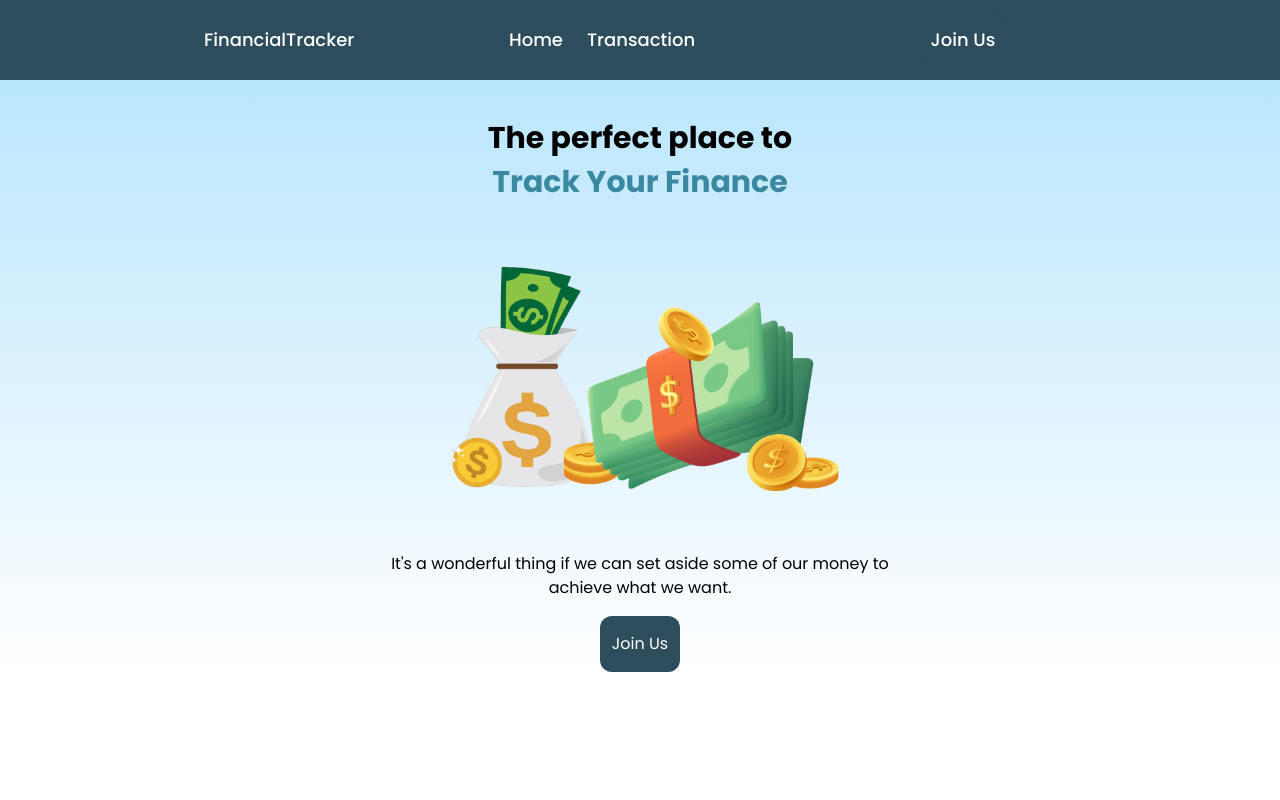
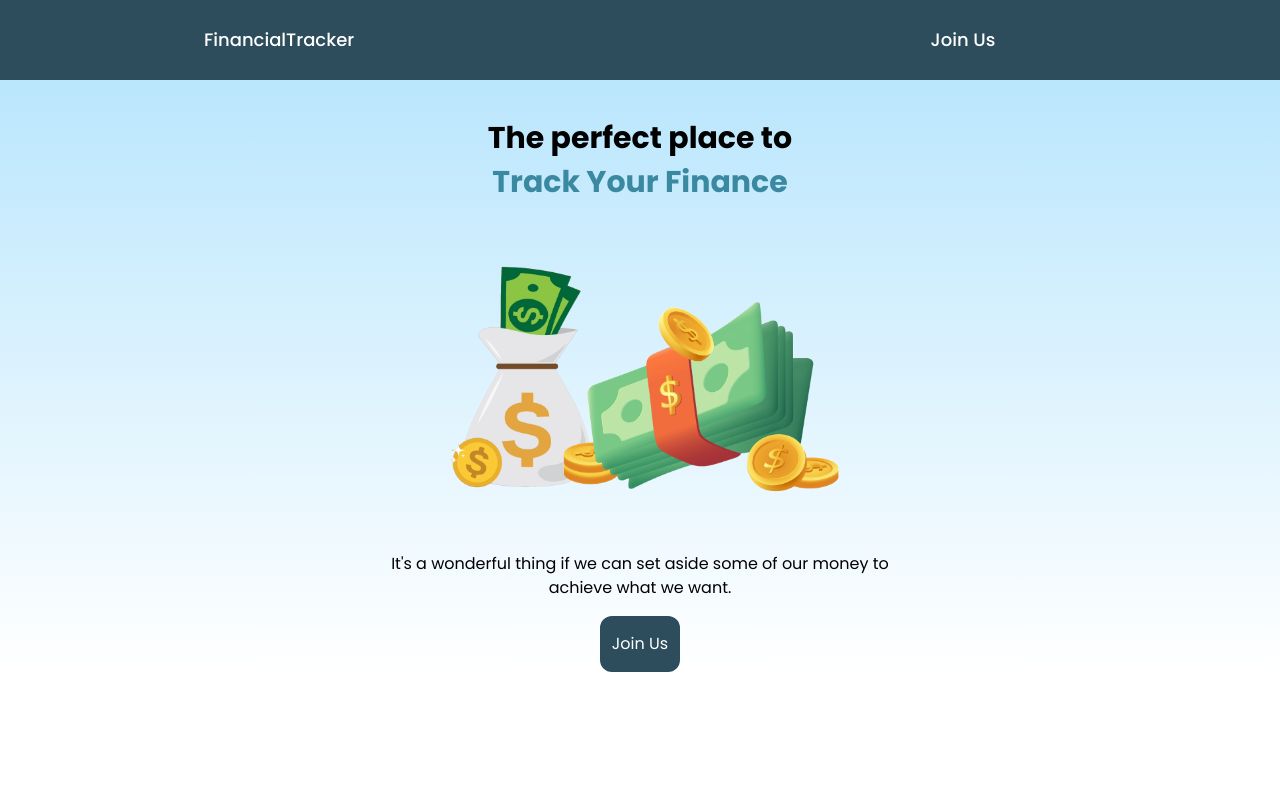
Before and after one commit to MahesaInsan/FinanceTracker, a React (Vite) app in the folder r-frontend/: page / in a window 1280 px wide. Shown: the top 800 px of the page. Built offline with nearby package versions, Linux system fonts and the light colour scheme; no server answers; the HTML template or start-up script is replaced by a standard one.

Commit message:
Fixed home page navbar and join us button

```diff
--- /dev/null
+++ b/r-frontend/src/components/partial/DefaultNav.jsx
@@ -0,0 +1,27 @@
+import React from 'react'
+import { Link } from 'react-router-dom'
+
+export default function DefaultNav() {
+  return (
+    <>
+      <header className="flex flex-row justify-between px-4 lg:px-[15%] py-5 bg-primaryColor text-white font-medium text-lg sticky top-0 mb-[4rem] h-[5rem] align-middle items-center">
+        <div className="flex">
+          <Link className="p-3" to="/">
+            FinancialTracker
+          </Link>
+        </div>
+        <div className="flex">
+          <div
+            className="flex justify-center items-center w-[150px] h-[65px] md:w-[250px]"
+          >
+              <Link to="/login" className=" rounded-2xl">
+                <div className="flex bg-[#2D4D5D] rounded-xl h-[3.5rem] w-[5rem] align-middle items-center justify-center">
+                  <button className="text-white ">Join Us</button>
+                </div>
+              </Link>
+          </div>
+        </div>
+      </header>
+    </>
+  )
+}
--- a/r-frontend/src/components/welcomeComponents/Tops.jsx
+++ b/r-frontend/src/components/welcomeComponents/Tops.jsx
@@ -1,5 +1,6 @@
 import React from 'react';
 import welomeimg from '/welcome-money.png'
+import { Link } from 'react-router-dom';
 
 export default function Tops() {
     return (
@@ -21,11 +22,13 @@ export default function Tops() {
                <p>{`It's`} a wonderful thing if we can set aside some of our money to achieve what we want.</p>
             </div>
 
+            <Link to="/login">
             <div className='flex bg-[#2D4D5D] rounded-xl h-[3.5rem] w-[5rem] align-middle items-center justify-center'>
               <button className=' text-white '>
                 Join Us
               </button>
             </div>
+            </Link>
         </div>
     );
 }
--- a/r-frontend/src/views/Welcome.jsx
+++ b/r-frontend/src/views/Welcome.jsx
@@ -1,15 +1,17 @@
-import React, { useEffect } from "react";
-import Layout from "../layouts/Layout";
-import Tops from "../components/welcomeComponents/Tops";
-import "../index.css";
-import Why from "../components/welcomeComponents/Why";
-import Offer from "../components/welcomeComponents/Offer";
-import Cookies from "universal-cookie";
-import { useNavigate } from "react-router-dom";
+import React, { useEffect } from 'react';
+import Layout from '../layouts/Layout';
+import Tops from '../components/welcomeComponents/Tops';
+import '../index.css';
+import Why from '../components/welcomeComponents/Why';
+import Offer from '../components/welcomeComponents/Offer';
+import Cookies from 'universal-cookie';
+import { useNavigate } from 'react-router-dom';
+import DefaultNav from '../components/partial/DefaultNav';
+import Footer from '../components/partial/Footer';
 
 const validateUser = () => {
     const cookie = new Cookies(null);
-  const isloggedin = cookie.get("jwt");
+    const isloggedin = cookie.get('jwt');
     return isloggedin ? true : false;
 };
 
@@ -18,14 +20,16 @@ export default function Welcome() {
 
     useEffect(() => {
         const isloggedin = validateUser();
-    if (isloggedin) navigate("/dashboard");
+        if (isloggedin) navigate('/dashboard');
     }, []);
 
     return (
-    <Layout>
+        <>
+            <DefaultNav />
             <Tops />
             <Why />
             <Offer />
-    </Layout>
+            <Footer />
+        </>
     );
 }
```
Lines whose indentation alone changed are shown as unchanged.
